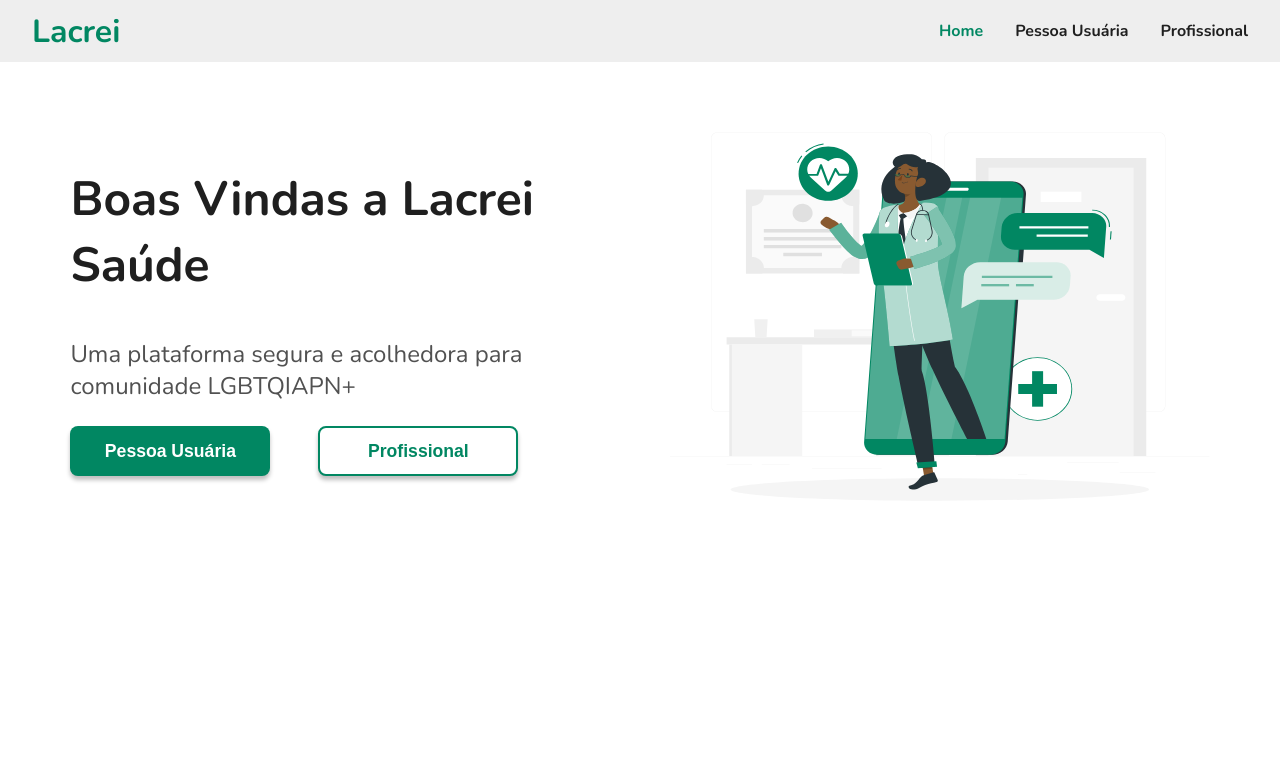
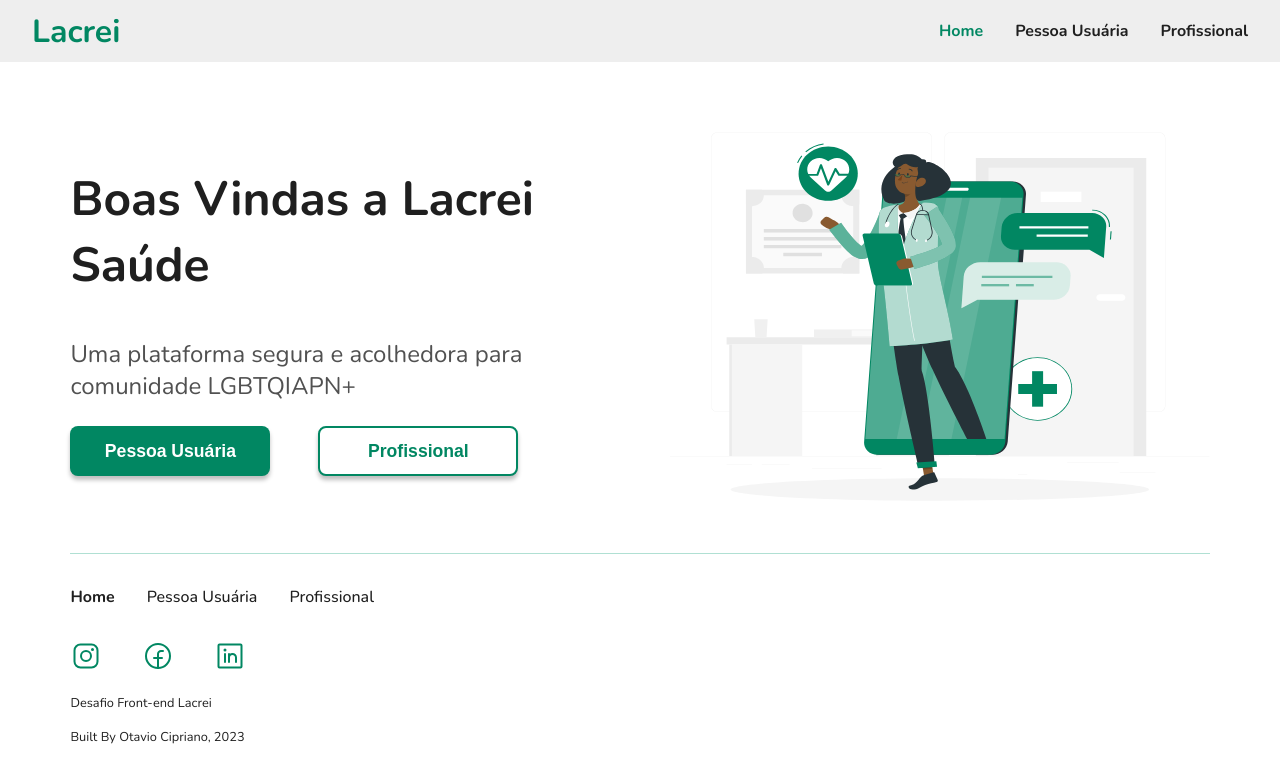
Before and after one commit to Otavio-Cipriano/desafio-lacrei, a Next.js app: page / in a window 1280 px wide. Shown: the top 782 px of the page. Built offline with nearby package versions, Linux system fonts and the light colour scheme.

Commit message:
fix to interfaces, update to tipography, created footer and footer.styled, add mediaqueries to section

```diff
--- a/package.json
+++ b/package.json
@@ -9,9 +9,6 @@
     "lint": "next lint"
   },
   "dependencies": {
-    "@styled-icons/boxicons-logos": "^10.47.0",
-    "@styled-icons/boxicons-regular": "^10.47.0",
-    "@styled-icons/boxicons-solid": "^10.47.0",
     "@types/node": "18.15.11",
     "@types/react": "18.0.34",
     "@types/react-dom": "18.0.11",
--- a/src/components/Footer/Footer.styled.ts
+++ b/src/components/Footer/Footer.styled.ts
@@ -1,7 +1,53 @@
+import { breakpoints, medias } from "@/styles/Breakpoints";
+import { colors } from "@/styles/Variables";
+import NextLink from "next/link";
 import styled from "styled-components";
 
-const Footer = styled.div``
-const FooterNav = styled.div``
-const FooterLink = styled.div``
+const Footer = styled.div`
+    margin: 0 4rem;
+    padding: 2rem 0 0;
+    border-top: 1px solid ${colors.lightGreen};
 
-export default { Footer }
+    p{
+        margin: 1rem 0;
+    }
+
+    @media (${medias.md}){
+        p{
+            text-align: center;
+
+        }
+    }
+`
+const FooterNav = styled.nav`
+    display: flex;
+    gap: 2rem;
+
+    @media (${medias.md}){
+        justify-content: center;
+    }
+
+    @media (${medias.sm}){
+        flex-direction: column;
+        align-items: center;
+        gap: 1rem;
+    }
+`
+const FooterLink = styled(NextLink)<{ $isActive?: boolean }>`
+    text-decoration: none;
+    font-weight: ${props => props.$isActive ? 700 : 500};;
+    color: ${colors.black};
+`
+
+const FooterLogos = styled.div`
+    display: flex;
+    gap: 2.5rem;
+    margin: 2rem 0 0;
+
+    @media (${medias.md}){
+        justify-content: center;
+    }
+`;
+const FooterLogo = styled.div``;
+
+export default { Footer, FooterNav, FooterLink, FooterLogos, FooterLogo }
--- a/src/components/Footer/Footer.tsx
+++ b/src/components/Footer/Footer.tsx
@@ -1,13 +1,39 @@
 import FacebookLogo from '@/miscellaneous/icons/FacebookLogo'
 import style from './Footer.styled'
+import { useRouter } from 'next/router'
+import { useState, useEffect } from 'react'
+import { Container, Typography } from '../UI'
+import InstagramLogo from '@/miscellaneous/icons/InstagramLogo'
+import LinkedinLogo from '@/miscellaneous/icons/LinkedinLogo'
 
-interface IFooter{
+interface IFooter {
   children?: React.ReactNode
 }
 
-export default function Footer({ children }:IFooter) {
+export default function Footer({ children }: IFooter) {
+  const router = useRouter()
+  const [currentPage, setCurrentPage] = useState<string>(router.pathname)
+
+  useEffect(() => {
+    setCurrentPage(router.pathname)
+  }, [router])
+
   return (
-    <style.Footer>
-    </style.Footer>
+    <Container>
+      <style.Footer>
+        <style.FooterNav>
+          <style.FooterLink href={'/'} $isActive={currentPage == '/'}>Home</style.FooterLink>
+          <style.FooterLink href={'/pessoa-usuaria'} $isActive={currentPage == '/pessoa-usuaria'}>Pessoa Usuária</style.FooterLink>
+          <style.FooterLink href={'/pessoa-profissional'} $isActive={currentPage == '/pessoa-profissional'}>Profissional</style.FooterLink>
+        </style.FooterNav>
+        <style.FooterLogos>
+          <style.FooterLogo><InstagramLogo /></style.FooterLogo>
+          <style.FooterLogo><FacebookLogo /></style.FooterLogo>
+          <style.FooterLogo><LinkedinLogo /></style.FooterLogo>
+        </style.FooterLogos>
+        <Typography size='small'>Desafio Front-end Lacrei</Typography>
+        <Typography size='small'>Built By Otavio Cipriano, 2023</Typography>
+      </style.Footer>
+    </Container>
   )
 }
--- a/src/components/Section/Section.styled.ts
+++ b/src/components/Section/Section.styled.ts
@@ -27,6 +27,19 @@ const Section = styled.section`
                 h2{
                     font-size: 2rem;
                 }
+                p{
+                    font-size: 1.2rem;
+                    margin: 2rem 0;
+                }
+            }
+
+            @media (${medias.sm}){
+                h2{
+                    font-size: 1.5rem;
+                }
+                p{
+                    font-size: 1rem;
+                }
             }
         }
     }
--- a/src/components/UI/Typography/Typography.styled.ts
+++ b/src/components/UI/Typography/Typography.styled.ts
@@ -1,14 +1,8 @@
 import { FONT } from '@/styles/Variables'
 import { createElement } from 'react'
 import styled, {css} from 'styled-components'
+import { ITypography } from './Typography';
 
-// TODO: Fix interfaces and types being repeated
-
-interface ITypography {
-    tag?: 'h1' | 'h2' | 'h3' | 'h4' | 'h5' | 'h6' | 'p' | 'span',
-    size?: keyof typeof FONT.sizes,
-    color?: keyof typeof FONT.colors
-}
 
 export const Typography = styled('p').attrs<ITypography>(({tag}) => ({
     as: `${tag}`
--- a/src/components/UI/Typography/Typography.tsx
+++ b/src/components/UI/Typography/Typography.tsx
@@ -1,10 +1,10 @@
 import { FONT } from '@/styles/Variables'
 import * as style from './Typography.styled'
 
-type TagVariants = 'h1' | 'h2' | 'h3' | 'h4' | 'h5' | 'h6' | 'p' | 'span'
+// type TagVariants =
 
-interface ITypography {
-  tag?: TagVariants,
+export interface ITypography {
+  tag?: 'h1' | 'h2' | 'h3' | 'h4' | 'h5' | 'h6' | 'p' | 'span',
   size?: keyof typeof FONT.sizes,
   color?: keyof typeof FONT.colors,
   children: React.ReactNode
--- a/src/layouts/Main.tsx
+++ b/src/layouts/Main.tsx
@@ -17,9 +17,7 @@ export default function Main({ children }: MainProps) {
             </Head>
             <Navbar/>
             {children}
-            <Footer>
-
-            </Footer>
+            <Footer/>
         </>
     )
 }
--- a/src/styles/Variables.ts
+++ b/src/styles/Variables.ts
@@ -1,4 +1,5 @@
 export const colors = {
+    lightGreen: 'rgb(176, 224, 211)',
     green: 'rgb(1, 135, 98)',
     gray: 'rgb(238, 238, 238)',
     darkGray: 'rgb(81, 81, 81)',
```
Also changed, not shown: src/components/UI/Link/Link.styled.ts (added, +11 -0 lines), src/components/UI/Link/Link.tsx (added, +12 -0 lines).
